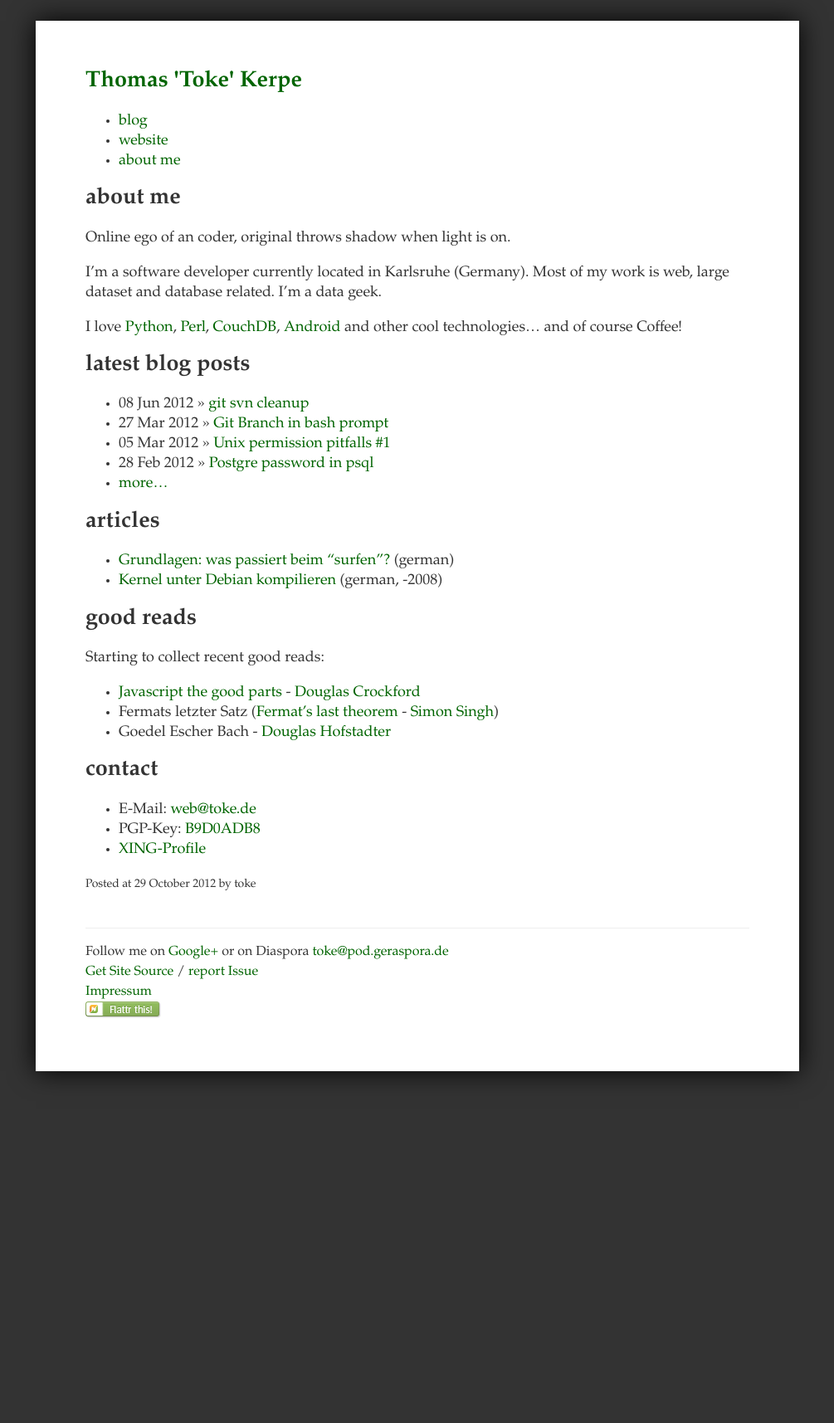
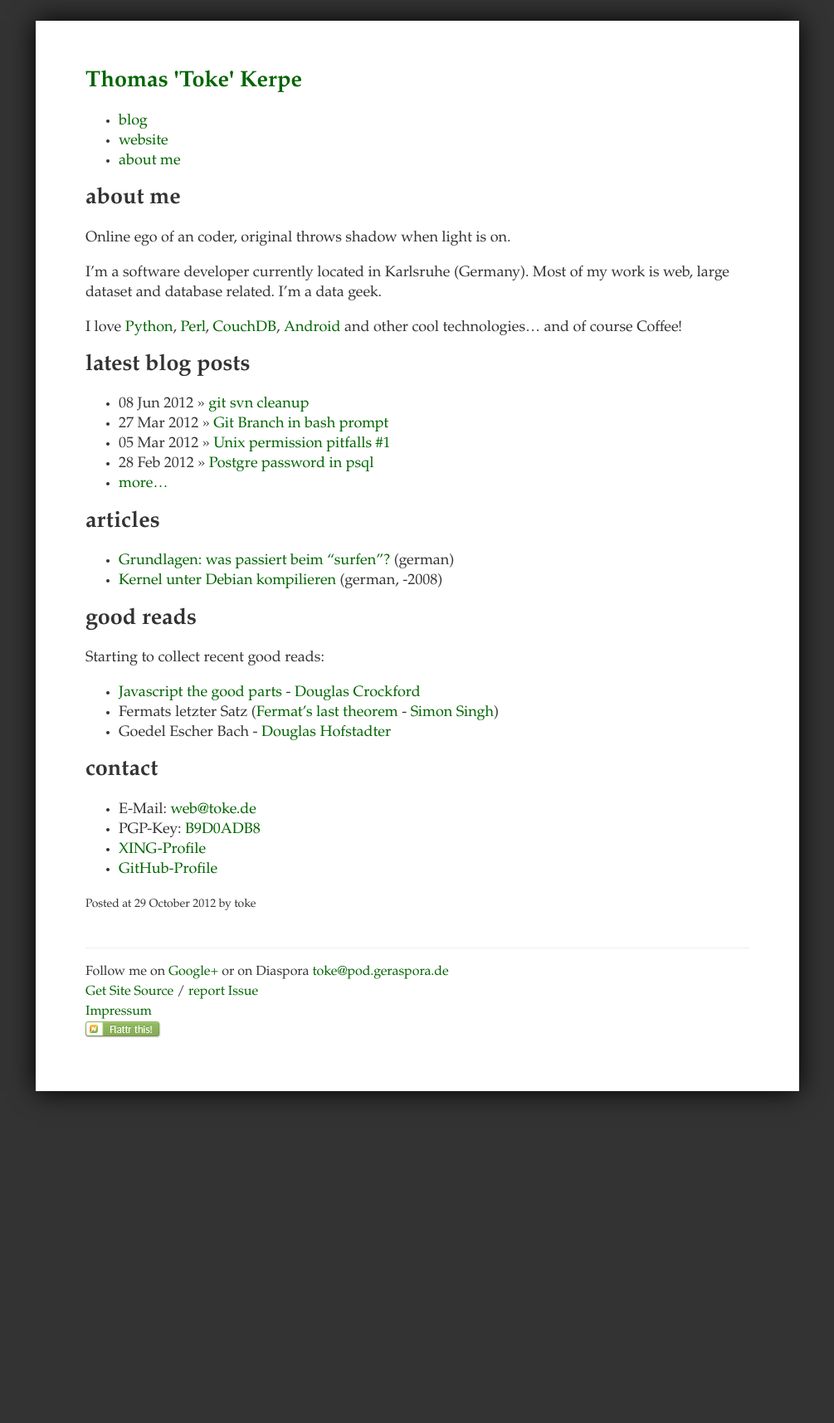
Before and after one commit to toke/toke.de, a Jekyll site: the page built from index.markdown, in a window 1280 px wide. Shown: the whole page at 83% size, without its empty margins (137-1142 px from the left). Built offline with Jekyll 4.4.1, drawn with Linux system fonts in a browser that asks for light colours; before the commit the page ends 1691 px from its top, so only the background shows below that.

Commit message:
Added GitHub profile

```diff
--- a/index.markdown
+++ b/index.markdown
@@ -39,9 +39,9 @@
  * Fermats letzter Satz ([Fermat's last theorem](http://www.simonsingh.net/books/fermats-last-theorem/the-book/) - [Simon Singh](http://www.simonsingh.net/))
  * Goedel Escher Bach - [Douglas Hofstadter](http://www.cogs.indiana.edu/people/homepages/hofstadter.html)
 
-
 ## contact
 
  * E-Mail: [web@toke.de](mailto:web@toke.de)
  * PGP-Key: [B9D0ADB8](B9D0ADB8.asc)
  * [XING-Profile](https://www.xing.com/profile/Thomas_Kerpe)
+ * [GitHub-Profile](https://github.com/toke)
```
